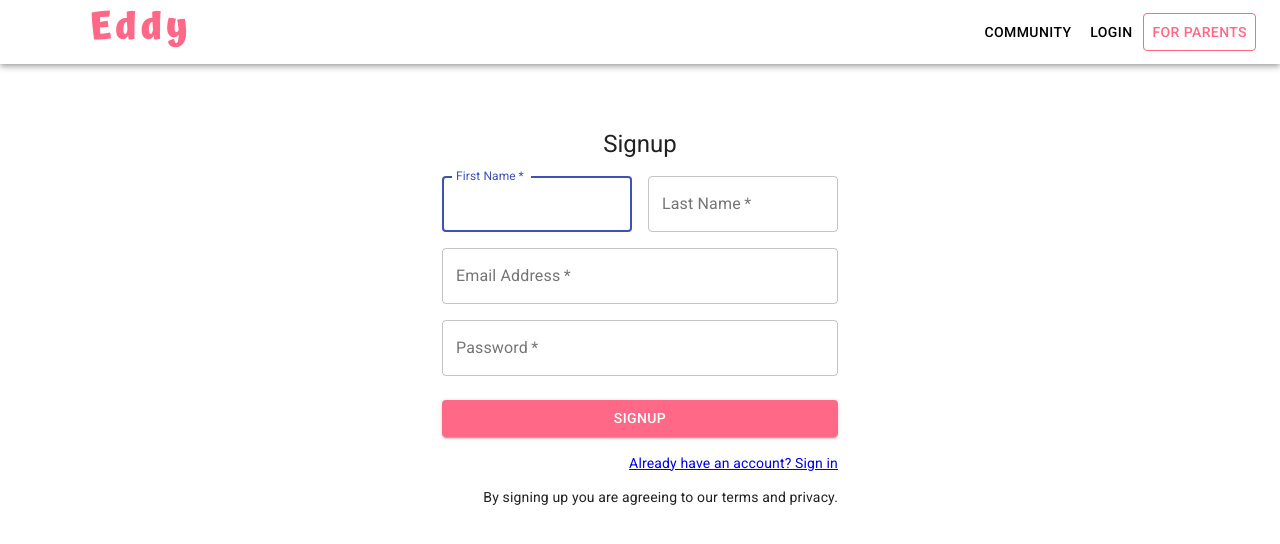
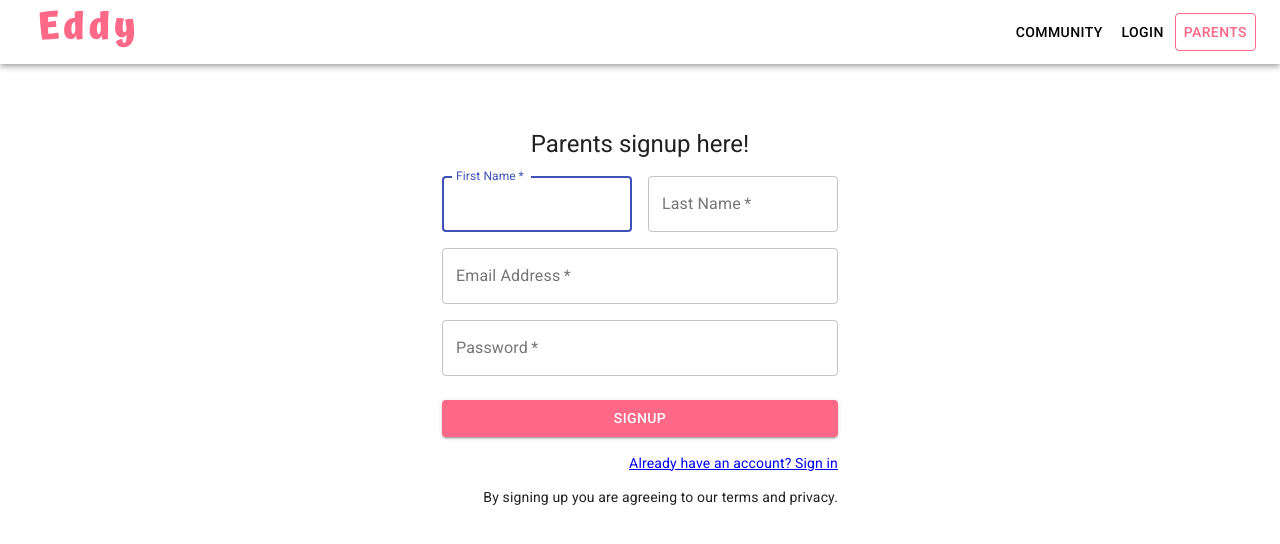
Before and after one commit to saaketc/eddy_frontend, a React (Create React App) app: page /auth/signup in a window 1280 px wide. Shown: the top 544 px of the page. Built offline with nearby package versions, Linux system fonts and the light colour scheme.

Commit message:
small fixes

```diff
--- a/src/components/auth/signup.js
+++ b/src/components/auth/signup.js
@@ -49,7 +49,7 @@ const Signup = (props) => {
                 onSubmit={handleSubmit}
                 onChange={handleChange}
                 data={user}
-                heading='Signup'
+                heading='Parents signup here!'
                 pass={true}
                 signup={true}
                 label='Signup'
--- a/src/components/course/MainFeaturedPost.js
+++ b/src/components/course/MainFeaturedPost.js
@@ -6,7 +6,6 @@ import Typography from '@material-ui/core/Typography';
 import Grid from '@material-ui/core/Grid';
 import Button from '@material-ui/core/Button';
 import Link from '@material-ui/core/Link';
-import label from '../../illustrations/label.png'
 import  Hidden  from '@material-ui/core/Hidden';
 
 const useStyles = makeStyles(theme => ({
--- a/src/components/navbar/navbar.js
+++ b/src/components/navbar/navbar.js
@@ -121,15 +121,7 @@ const { onAuthClick, onGeneralClick, user } = props;
           <AppBar position="static"
           style={{ backgroundColor:'white' }}>
         <Toolbar>
-          <IconButton
-            edge="start"
-            className={classes.menuButton}
-            color="inherit"
 
-            aria-label="open drawer"
-          >
-            <MenuIcon />
-          </IconButton>
          <Hidden mdDown>
             <Typography className={classes.title} variant="h10" noWrap >
 
@@ -185,7 +177,7 @@ const { onAuthClick, onGeneralClick, user } = props;
                       <Button color="inherit"
                 onClick={() => onAuthClick('signup')}
                 className={classes.btn}
-              >For parents
+              >Parents
               </Button>
                   </div>
                   </>
--- a/src/components/welcome.js
+++ b/src/components/welcome.js
@@ -73,7 +73,7 @@ const Welcome = (props) => {
            </Typography>
           </Hidden>
 
-          <Typography variant='h6' style={{ fontWeight: '600' }}>
+          <Typography variant='h6' style={{ fontWeight: '500' }}>
             <br />
           Enroll now for classes 6 to 8.
          </Typography>
```
